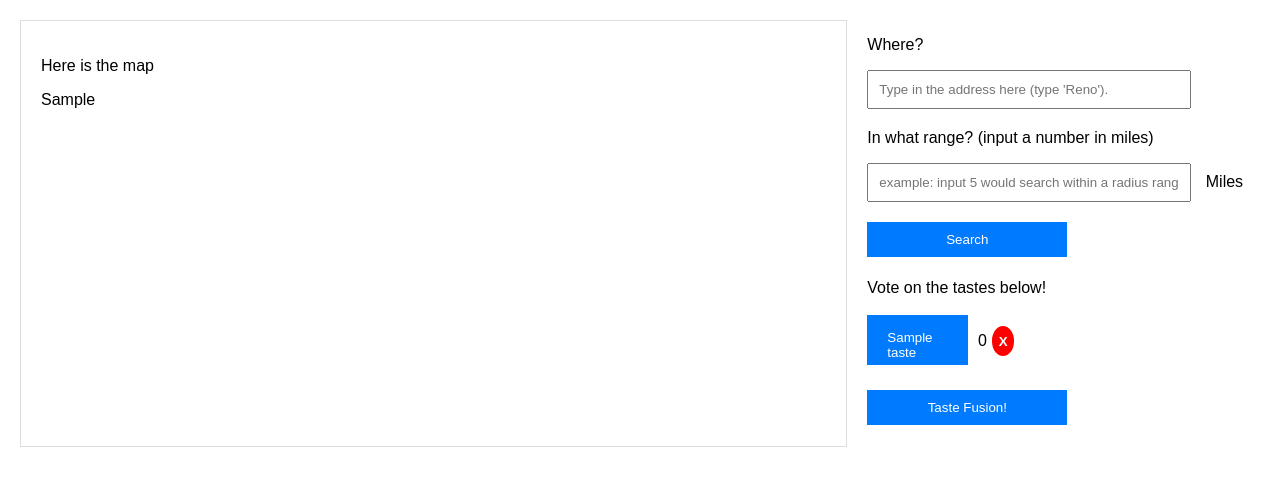
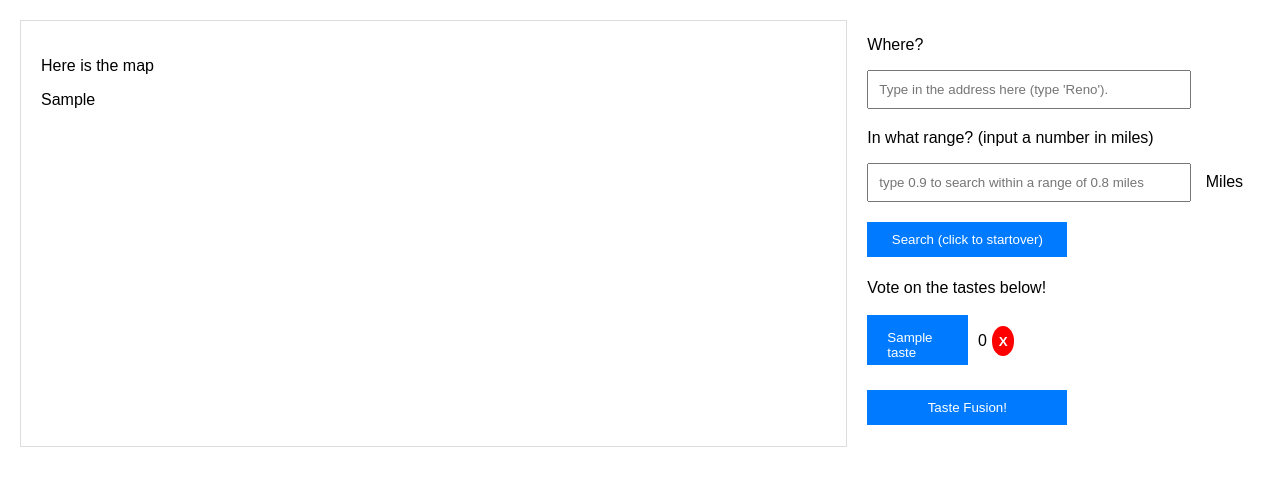
Before and after one commit to xiyuyi/TasteFusion, a Flask app: template templates/index.html in a window 1280 px wide. Shown: the top 486 px of the page. Run offline with Flask 3, Linux system fonts and the light colour scheme; the template is opened without the code that fills it: most values are stand-ins (such as "Sample title", 1, 10 or a date in 2020).

Commit message:
adding text prompts on webpage to: 1. set 0.8 mile default range prompt. 2. say click search to start over.

```diff
--- a/templates/index.html
+++ b/templates/index.html
@@ -119,12 +119,12 @@
 
         <div class="input-container">
             <p>In what range? (input a number in miles)</p>
-            <input id="textRadius" type="text" class="input" placeholder="example: input 5 would search within a radius range of 5 miles">
+            <input id="textRadius" type="text" class="input" placeholder="type 0.9 to search within a range of 0.8 miles">
             <span>Miles</span>
         </div>
 
         <div class="input-container">
-            <button id="searchButton" class="taste_fusion_btn">Search</button>
+            <button id="searchButton" class="taste_fusion_btn">Search (click to startover)</button>
         </div>
 
         <p>Vote on the tastes below!</p>
```
